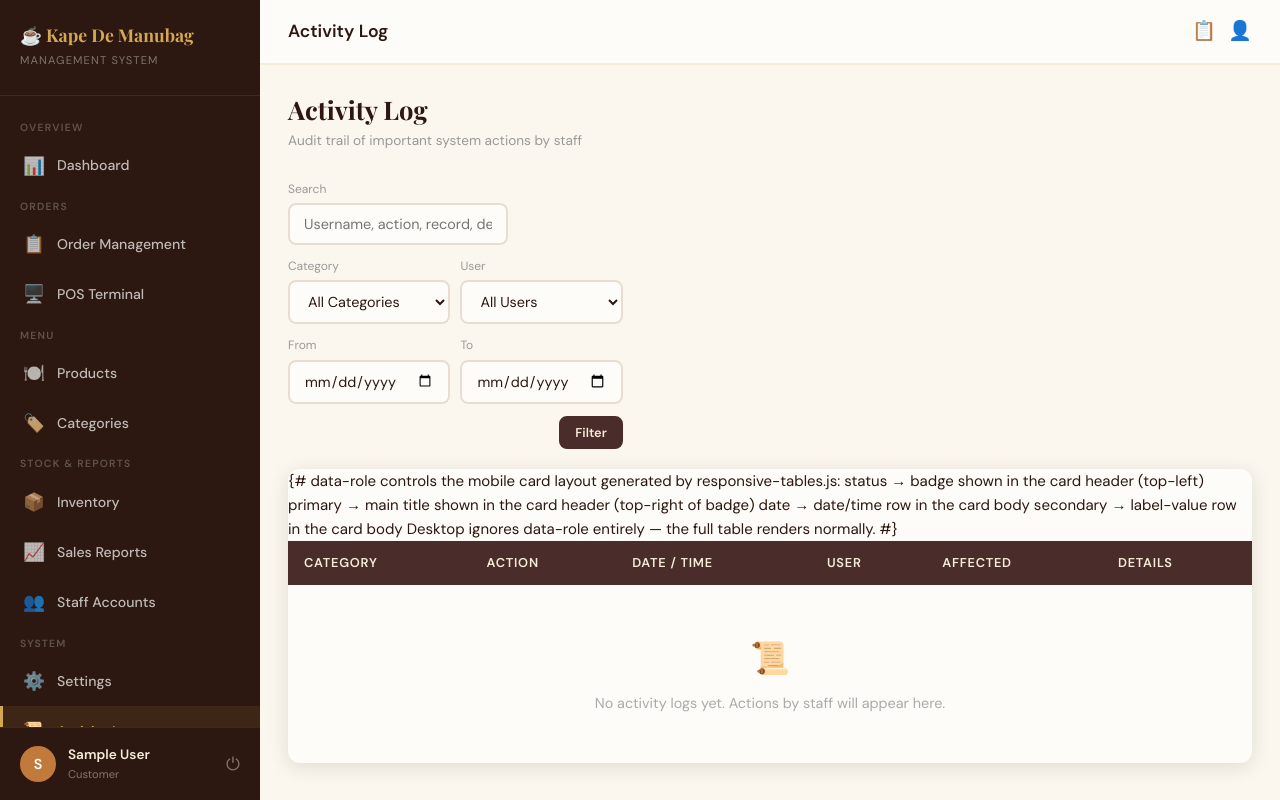
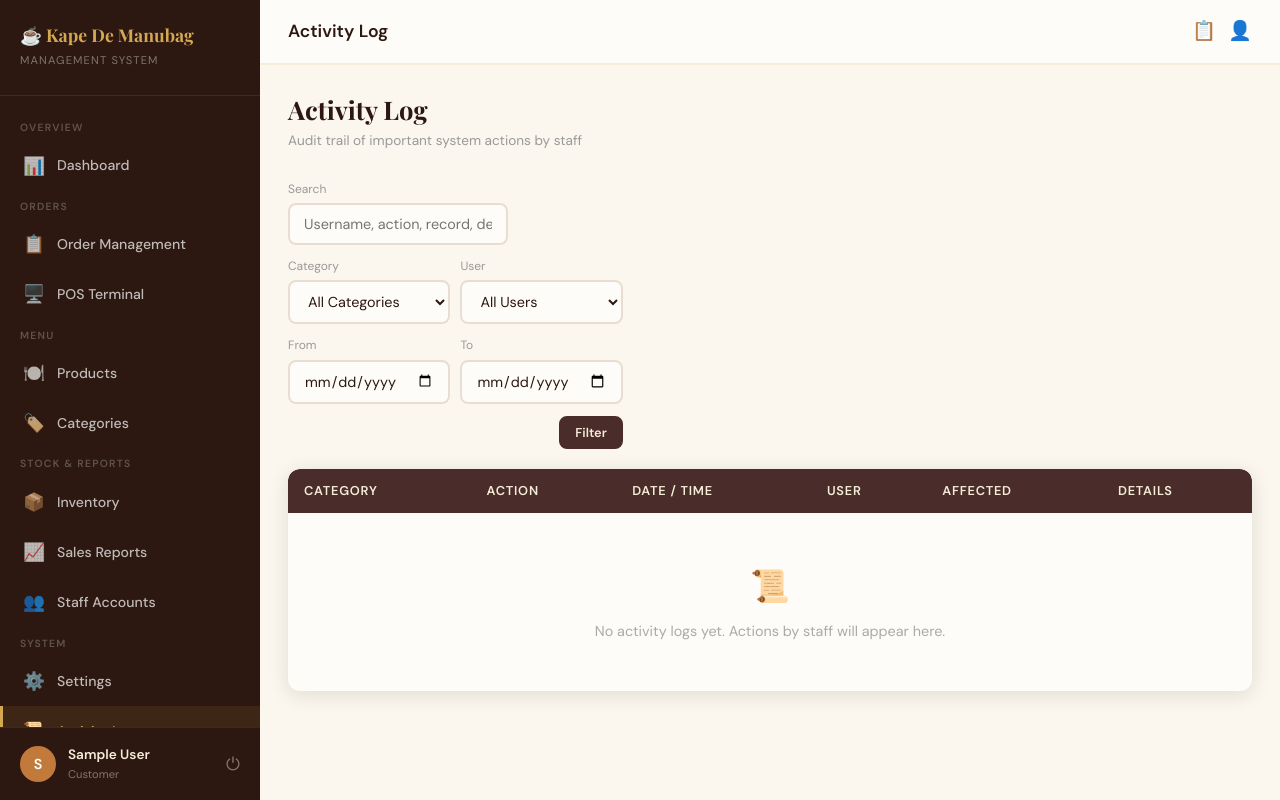
Before and after one commit to ShanneGabrielCastillo/Kape-De-Manubag, a Django app: page /audit/ in a window 1280 px wide. Run offline with Django 4.2, Linux system fonts and the light colour scheme; the visitor is signed in with stand-in values (Sample User, id 1); data comes from the database, SQL or seed files in the repository; data that the repository does not hold is empty; parts of the project's set-up code (start-up, migrations or seed data) failed here and were passed over.

Commit message:
activity log UI cleanup

```diff
--- a/templates/audit/activity_log.html
+++ b/templates/audit/activity_log.html
@@ -161,14 +161,6 @@
     <table data-mobile-cards="true">
       <thead>
         <tr>
-          {#
-            data-role controls the mobile card layout generated by responsive-tables.js:
-              status  → badge shown in the card header (top-left)
-              primary → main title shown in the card header (top-right of badge)
-              date    → date/time row in the card body
-              secondary → label-value row in the card body
-            Desktop ignores data-role entirely — the full table renders normally.
-          #}
           <th data-role="status">Category</th>
           <th data-role="primary">Action</th>
           <th data-role="date">Date / Time</th>
--- a/templates/dashboard/settings.html
+++ b/templates/dashboard/settings.html
@@ -41,7 +41,6 @@
           {% if setting.description %}
           <div style="font-size:0.8rem;color:#999;line-height:1.5">{{ setting.description }}</div>
           {% endif %}
-          <div style="font-size:0.75rem;color:#bbb;margin-top:4px">Key: <code style="background:var(--cream);padding:1px 5px;border-radius:3px">{{ setting.key }}</code></div>
         </div>
         <div>
           <label class="form-label" style="font-size:0.75rem">
```
